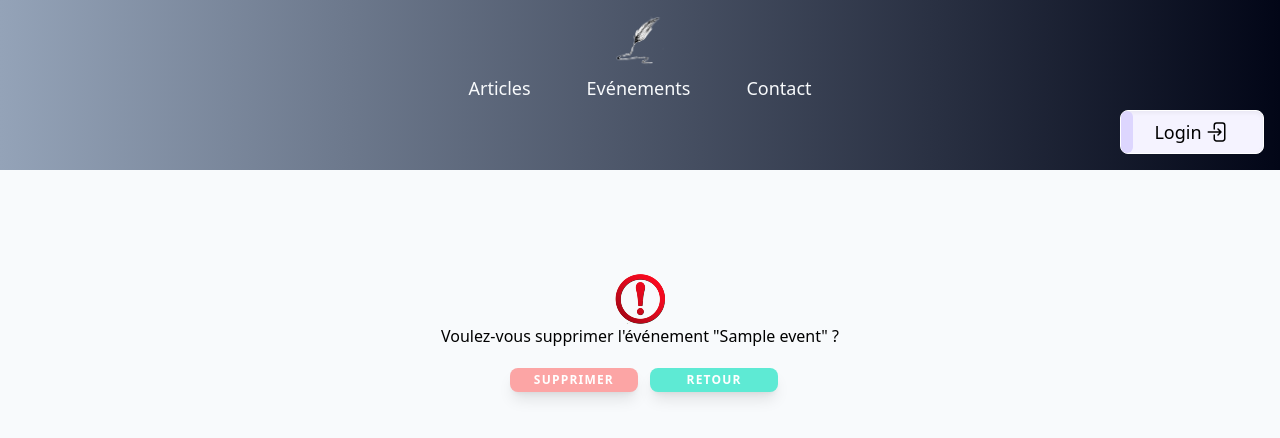
After one commit to C22660/blog_passion, a Django app: a page that uses templates/events/confirmation_delete.html in a window 1280 px wide. The commit adds this page. Shown: the top 438 px of the page. Run offline with Django 5.2, Linux system fonts and the light colour scheme; tables that the repository leaves empty hold one stand-in row (values such as "Sample post"); some libraries are stand-ins or nearby versions.

Commit message:
Ajout suppression événement

```diff
--- a/blog/events/urls.py
+++ b/blog/events/urls.py
@@ -1,5 +1,6 @@
 from django.urls import path
-from blog.events.views import events_view, creation_event_view, update_event_view
+from blog.events.views import (events_view, creation_event_view,
+    update_event_view, delete_event_view)
 
 app_name = "events"
 
@@ -14,4 +15,9 @@ urlpatterns = [
         update_event_view,
         name="event-detail-update",
     ),
+    path(
+        "events/<slug:slug>/delete/",
+        delete_event_view,
+        name="event-detail-delete",
+    ),
 ]
--- a/blog/events/views.py
+++ b/blog/events/views.py
@@ -81,3 +81,23 @@ class UpdateEventView(UpdateView):
 
 
 update_event_view = UpdateEventView.as_view()
+
+# To delete an event
+class DeleteEventView(DeleteView):
+    model = Event
+    template_name = "events/confirmation_delete.html"
+    context_object_name = "element"
+    success_url = reverse_lazy("events:all-events")
+
+    def get_context_data(self, **kwargs):
+        context = super().get_context_data(**kwargs)
+        context["title_subject"] = "un événement"
+        context["question"] = (
+            f"""Voulez-vous supprimer l'événement "{ context["element"].title }" ? """
+        )
+        previous_page = self.request.META.get("HTTP_REFERER", "/")
+        context["previous_page"] = previous_page
+        return context
+
+
+delete_event_view = DeleteEventView.as_view()
--- a/templates/events/all_events.html
+++ b/templates/events/all_events.html
@@ -77,7 +77,7 @@
 
         <!-- 3 Le bouton supprimer -->
           <a class="inline-block px-2 py-1 ml-2 rounded-lg shadow-lg bg-red-300 hover:bg-red-200 focus:outline-none focus:shadow-outline text-xs text-white uppercase tracking-widest font-semibold"
-          href="" target ="_blank">{% translate "supprimer" %}</a>
+          href="{% url 'events:event-detail-delete' slug=event.slug %}" target ="_blank">{% translate "supprimer" %}</a>
 
       </div>
     </div>
--- /dev/null
+++ b/templates/events/confirmation_delete.html
@@ -0,0 +1,32 @@
+{% extends 'base.html' %}
+{% load static %}
+
+{% block title %}Supprimer {{ title_subject }}{% endblock title %}
+
+
+{% block content %}
+
+<section class="text-center max-w-7xl mx-auto pt-36 md:pt-10 px-4 sm:px-6 lg:px-8">
+
+<div " bg-sky-50 shadow-md ring-1 ring-zinc-300 border border-t-gray-200 rounded-lg mt-7 mx-4 px-2 py-2 text-left">
+    <div class="mt-16 mb-16 flex flex-col items-center mx-auto">
+
+        <div>
+            <img class=""
+            src="{% static 'images/warning.png' %}"
+            alt="picto warning"
+            >
+        </div>
+        <form method="POST">
+            {% csrf_token %}
+            <p class="text-center"> {{ question }} </p>
+            <button class="inline-block w-32 mt-2 md:mt-5 px-2 py-1 ml-2 rounded-lg shadow-lg bg-red-300 hover:bg-red-200 focus:outline-none focus:shadow-outline text-xs text-white uppercase tracking-widest font-semibold"
+             type="submit">Supprimer</button>
+            <a href="{{ previous_page }}"><button class="inline-block w-32 mt-2 md:mt-5 px-2 py-1 ml-2 rounded-lg shadow-lg bg-teal-300 hover:bg-teal-200 focus:outline-none focus:shadow-outline text-xs text-white uppercase tracking-widest font-semibold"
+                type="button">Retour</button></a>
+        </form>
+    </div>
+
+</div>
+</section>
+{% endblock content %}
```
